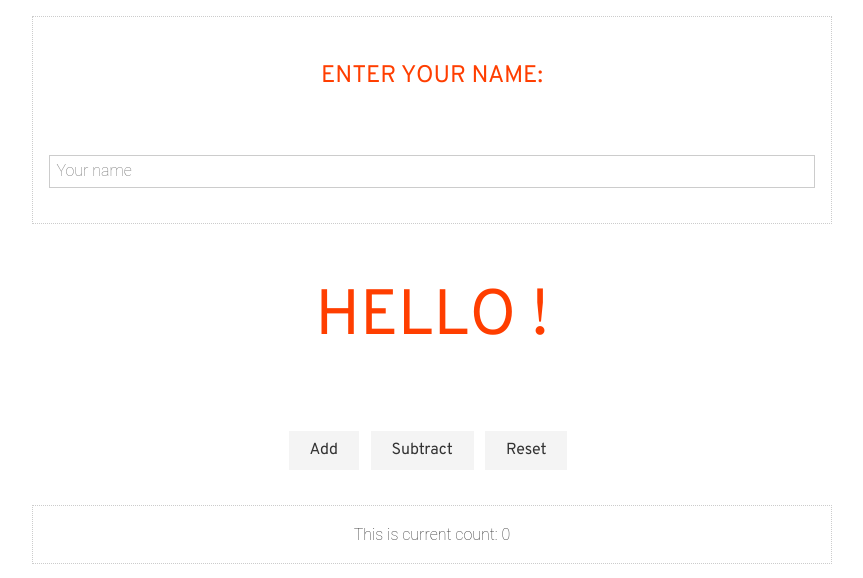
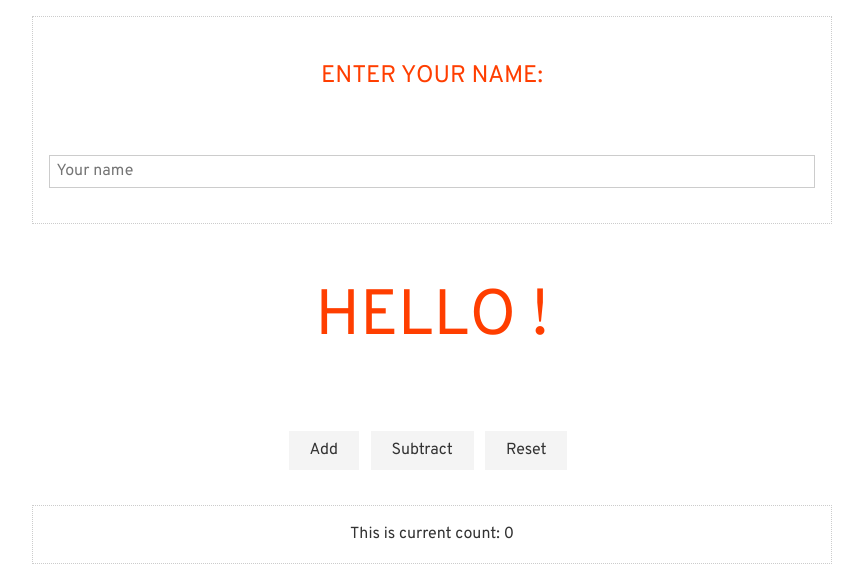
Before and after one commit to kr40/svelte-playground, a Svelte app: page / in a window 1280 px wide. Shown: the top 578 px of the page, without its empty margins (208-1071 px from the left). Built offline with nearby package versions, Linux system fonts and the light colour scheme.

Commit message:
Changes in app.svelte cleaning the code

```diff
--- a/src/App.svelte
+++ b/src/App.svelte
@@ -25,7 +25,6 @@
 		place-items: center;
 		padding: 1rem;
 		border: #ccc 1px dotted;
-		margin: auto;
 	}
 
 	.text-primary {
@@ -39,7 +38,7 @@
 	.text-secondary {
 		font-size: 1em;
 		font-weight: 100;
-		font-family: Roboto;
+		font-family: Overpass;
 	}
 
 	main {
```
